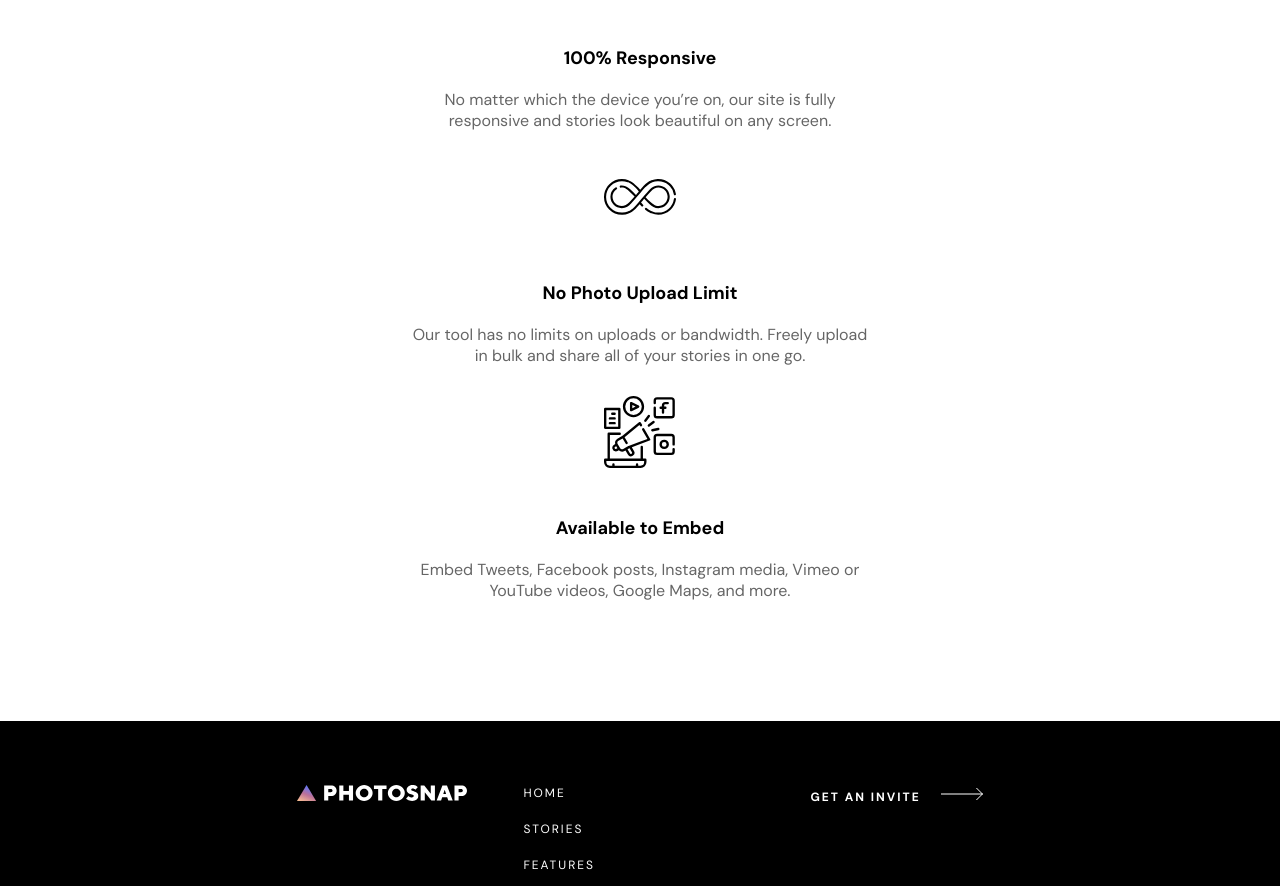
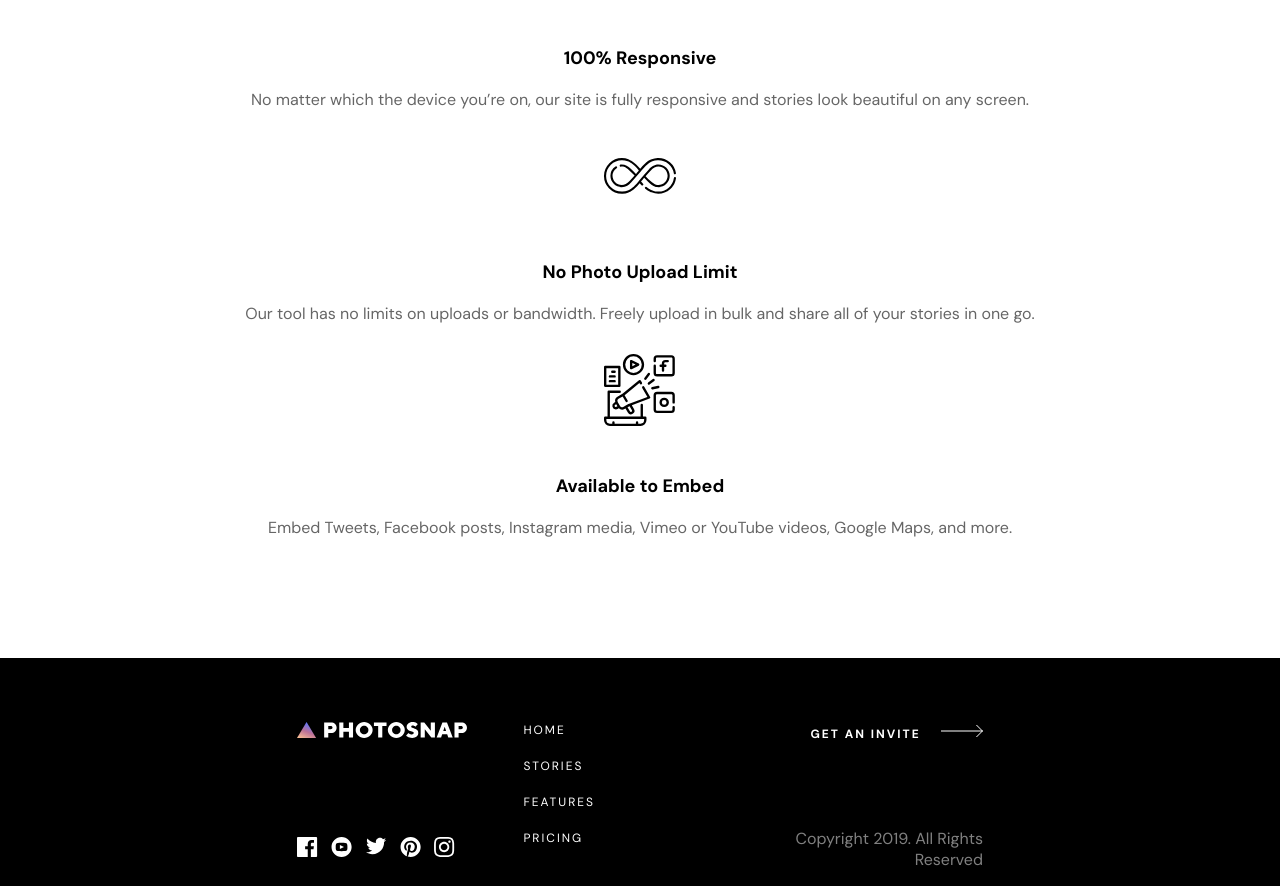
Before and after one commit to MrNicholson85/photosnap, a Vue app: page / in a window 1280 px wide. Shown: the part 3116-4002 px from the top of the page. Built offline with nearby package versions, Linux system fonts and the light colour scheme.

Commit message:
adjusted services width on desktop.

```diff
--- a/src/components/Services.vue
+++ b/src/components/Services.vue
@@ -67,6 +67,10 @@ export default {
                 width: 457px;
                 margin: 0 auto;
             }
+
+            @media(min-width: $tablet) {
+                width: 100%;
+            }
         }
     }
 </style>
```
